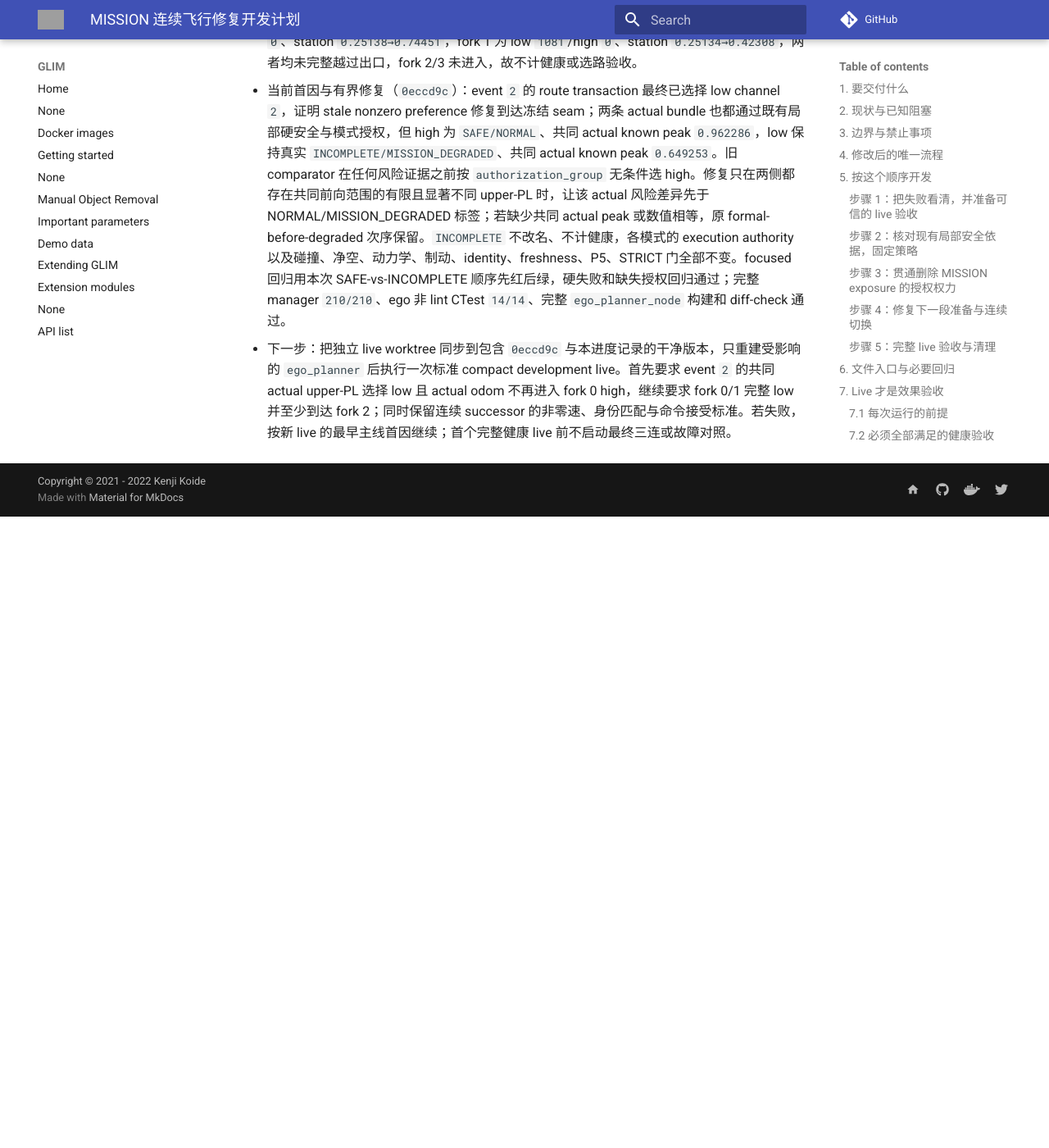
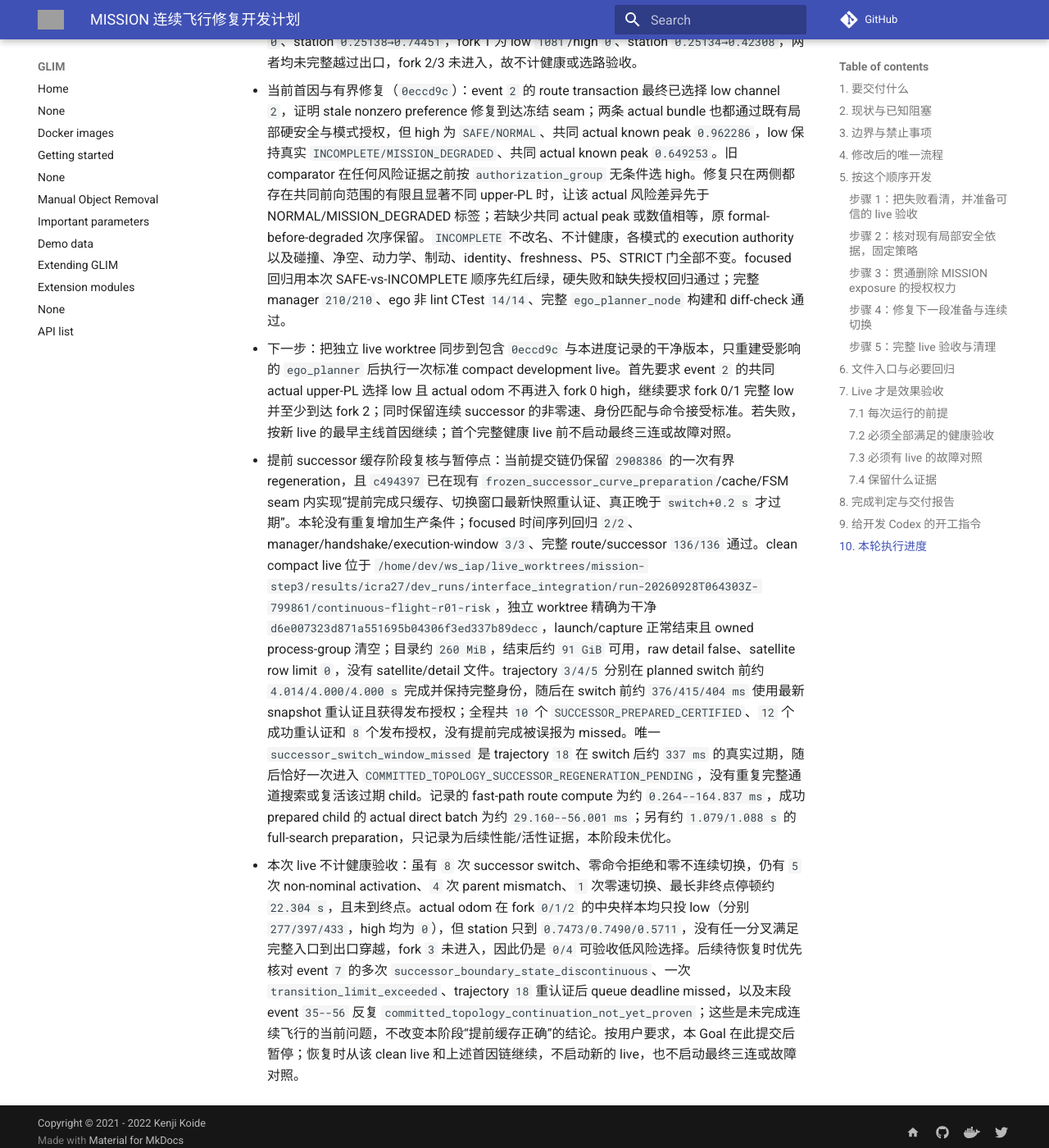
Before and after one commit to Printeger/iap, an MkDocs documentation site: the page built from docs/icra27/MISSION_CONTINUOUS_FLIGHT_IMPLEMENTATION_PLAN.md, in a window 1280 px wide and 1400 px high, scrolled down 63468 px. Shown: the whole window at 82% size. Built offline with MkDocs 1.6.1 and Material for MkDocs 9.7.7, drawn with Linux system fonts in a browser that asks for light colours; nearby versions of some CDN libraries; comment, search, counter and statistics services are not loaded; before the commit the page ends 64098 px from its top, so only the background shows below that; grey boxes are pictures that could not be loaded.

Commit message:
docs(plan): record early successor live pause point

```diff
--- a/docs/icra27/MISSION_CONTINUOUS_FLIGHT_IMPLEMENTATION_PLAN.md
+++ b/docs/icra27/MISSION_CONTINUOUS_FLIGHT_IMPLEMENTATION_PLAN.md
@@ -484,3 +484,5 @@
 - `a8539a9` clean compact live：目录 `/home/dev/ws_iap/live_worktrees/mission-step3/results/icra27/dev_runs/interface_integration/run-20260928T062309Z-694779/continuous-flight-r01-risk`；独立 worktree 精确为干净 `a8539a9faef58696cf35ba9c0e679bfa2763d169`，launch/capture 正常退出且 owned process-group 清空，目录约 `252 MiB`，结束后约 `91 GiB` 可用。`compact_default`、raw detail false、satellite limit `0`、`gnss_risk_detail_rows=0`，没有 satellite/detail 文件。3 次真实非零速 successor switch、零命令拒绝和零不连续切换，但有 1 次 guard activation、1 次 parent mismatch、最长非终点停顿约 `52.30 s`。actual odom 在 fork 0 为 high `251`/low `0`、station `0.25138→0.74451`，fork 1 为 low `1081`/high `0`、station `0.25134→0.42308`，两者均未完整越过出口，fork 2/3 未进入，故不计健康或选路验收。
 - 当前首因与有界修复（`0eccd9c`）：event `2` 的 route transaction 最终已选择 low channel `2`，证明 stale nonzero preference 修复到达冻结 seam；两条 actual bundle 也都通过既有局部硬安全与模式授权，但 high 为 `SAFE/NORMAL`、共同 actual known peak `0.962286`，low 保持真实 `INCOMPLETE/MISSION_DEGRADED`、共同 actual known peak `0.649253`。旧 comparator 在任何风险证据之前按 `authorization_group` 无条件选 high。修复只在两侧都存在共同前向范围的有限且显著不同 upper-PL 时，让该 actual 风险差异先于 NORMAL/MISSION_DEGRADED 标签；若缺少共同 actual peak 或数值相等，原 formal-before-degraded 次序保留。`INCOMPLETE` 不改名、不计健康，各模式的 execution authority 以及碰撞、净空、动力学、制动、identity、freshness、P5、STRICT 门全部不变。focused 回归用本次 SAFE-vs-INCOMPLETE 顺序先红后绿，硬失败和缺失授权回归通过；完整 manager `210/210`、ego 非 lint CTest `14/14`、完整 `ego_planner_node` 构建和 diff-check 通过。
 - 下一步：把独立 live worktree 同步到包含 `0eccd9c` 与本进度记录的干净版本，只重建受影响的 `ego_planner` 后执行一次标准 compact development live。首先要求 event `2` 的共同 actual upper-PL 选择 low 且 actual odom 不再进入 fork 0 high，继续要求 fork 0/1 完整 low 并至少到达 fork 2；同时保留连续 successor 的非零速、身份匹配与命令接受标准。若失败，按新 live 的最早主线首因继续；首个完整健康 live 前不启动最终三连或故障对照。
+- 提前 successor 缓存阶段复核与暂停点：当前提交链仍保留 `2908386` 的一次有界 regeneration，且 `c494397` 已在现有 `frozen_successor_curve_preparation`/cache/FSM seam 内实现“提前完成只缓存、切换窗口最新快照重认证、真正晚于 `switch+0.2 s` 才过期”。本轮没有重复增加生产条件；focused 时间序列回归 `2/2`、manager/handshake/execution-window `3/3`、完整 route/successor `136/136` 通过。clean compact live 位于 `/home/dev/ws_iap/live_worktrees/mission-step3/results/icra27/dev_runs/interface_integration/run-20260928T064303Z-799861/continuous-flight-r01-risk`，独立 worktree 精确为干净 `d6e007323d871a551695b04306f3ed337b89decc`，launch/capture 正常结束且 owned process-group 清空；目录约 `260 MiB`，结束后约 `91 GiB` 可用，raw detail false、satellite row limit `0`，没有 satellite/detail 文件。trajectory `3/4/5` 分别在 planned switch 前约 `4.014/4.000/4.000 s` 完成并保持完整身份，随后在 switch 前约 `376/415/404 ms` 使用最新 snapshot 重认证且获得发布授权；全程共 `10` 个 `SUCCESSOR_PREPARED_CERTIFIED`、`12` 个成功重认证和 `8` 个发布授权，没有提前完成被误报为 missed。唯一 `successor_switch_window_missed` 是 trajectory `18` 在 switch 后约 `337 ms` 的真实过期，随后恰好一次进入 `COMMITTED_TOPOLOGY_SUCCESSOR_REGENERATION_PENDING`，没有重复完整通道搜索或复活该过期 child。记录的 fast-path route compute 为约 `0.264--164.837 ms`，成功 prepared child 的 actual direct batch 为约 `29.160--56.001 ms`；另有约 `1.079/1.088 s` 的 full-search preparation，只记录为后续性能/活性证据，本阶段未优化。
+- 本次 live 不计健康验收：虽有 `8` 次 successor switch、零命令拒绝和零不连续切换，仍有 `5` 次 non-nominal activation、`4` 次 parent mismatch、`1` 次零速切换、最长非终点停顿约 `22.304 s`，且未到终点。actual odom 在 fork `0/1/2` 的中央样本均只投 low（分别 `277/397/433`，high 均为 `0`），但 station 只到 `0.7473/0.7490/0.5711`，没有任一分叉满足完整入口到出口穿越，fork `3` 未进入，因此仍是 `0/4` 可验收低风险选择。后续待恢复时优先核对 event `7` 的多次 `successor_boundary_state_discontinuous`、一次 `transition_limit_exceeded`、trajectory `18` 重认证后 queue deadline missed，以及末段 event `35--56` 反复 `committed_topology_continuation_not_yet_proven`；这些是未完成连续飞行的当前问题，不改变本阶段“提前缓存正确”的结论。按用户要求，本 Goal 在此提交后暂停；恢复时从该 clean live 和上述首因链继续，不启动新的 live，也不启动最终三连或故障对照。
```
